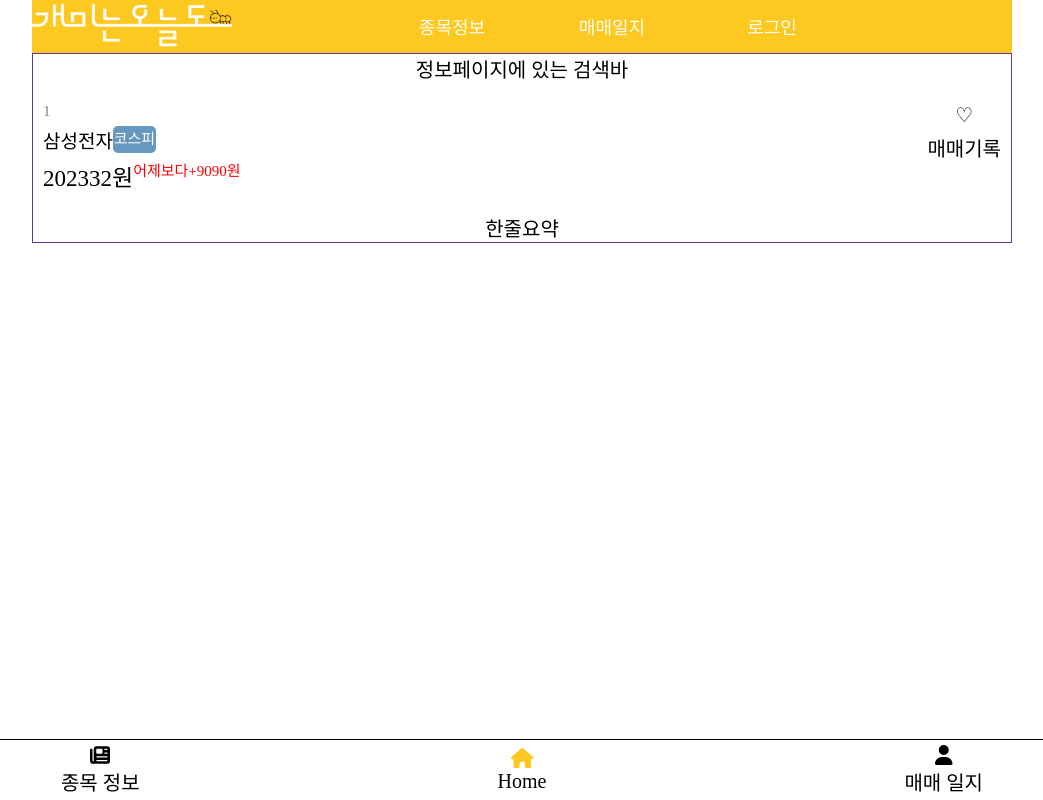
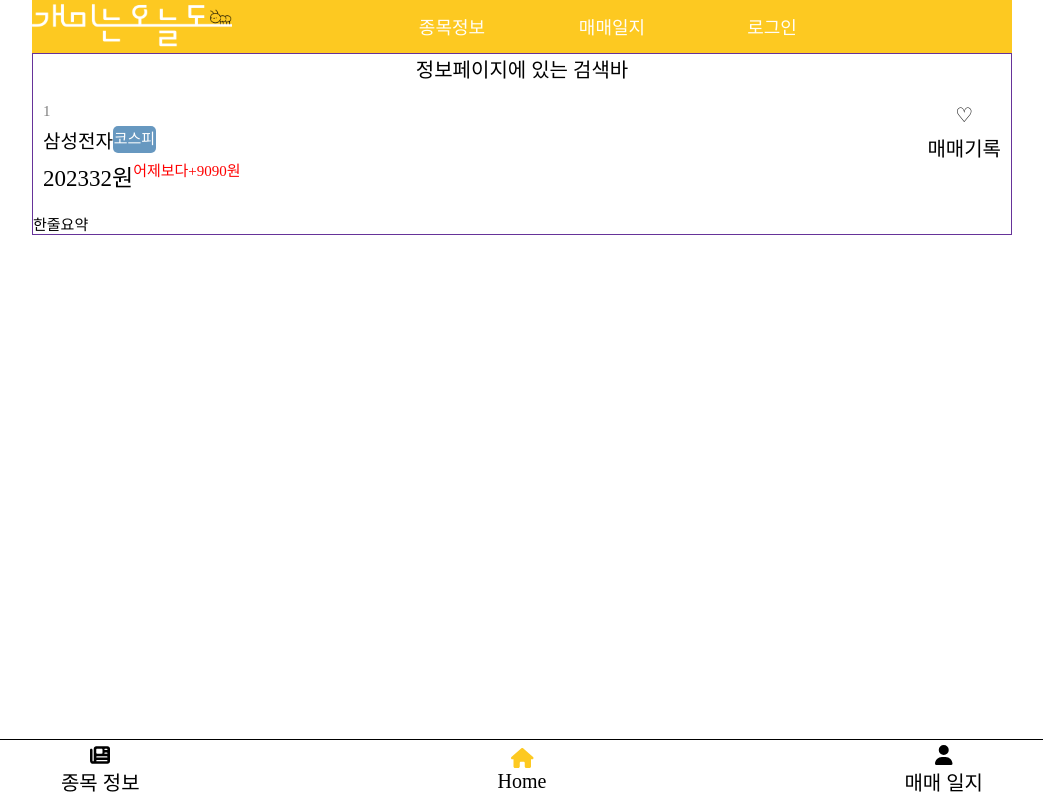
Before and after one commit to jeongmin59/antoday, a React (Vite) app in the folder antoday_FE/: page /stockinfo/1 in a window 1280 px wide. Shown: the whole page, without its empty margins (118-1161 px from the left). Built offline with nearby package versions, Linux system fonts and the light colour scheme; a web font is replaced by a local one.

Commit message:
✨ Feat: 한 줄 요약 컴포넌트 생성

```diff
--- a/antoday_FE/src/components/StockInfo/template/StockInfoSummary.module.css
+++ b/antoday_FE/src/components/StockInfo/template/StockInfoSummary.module.css
@@ -0,0 +1,4 @@
+.summaryContainer {
+  display: flex;
+  font-size: var(--font-h6);
+}
--- a/antoday_FE/src/components/StockInfo/template/StockInfoSummary.tsx
+++ b/antoday_FE/src/components/StockInfo/template/StockInfoSummary.tsx
@@ -1,10 +1,8 @@
 import React from "react";
+import styles from "./StockInfoSummary.module.css";
 
-const StockInfoSummary : React.FC = () => {
-  return (
-  <React.Fragment>
-    한줄요약
-  </React.Fragment>);
+const StockInfoSummary: React.FC = () => {
+  return <div className={styles.summaryContainer}>한줄요약</div>;
 };
 
 export default StockInfoSummary;
```
